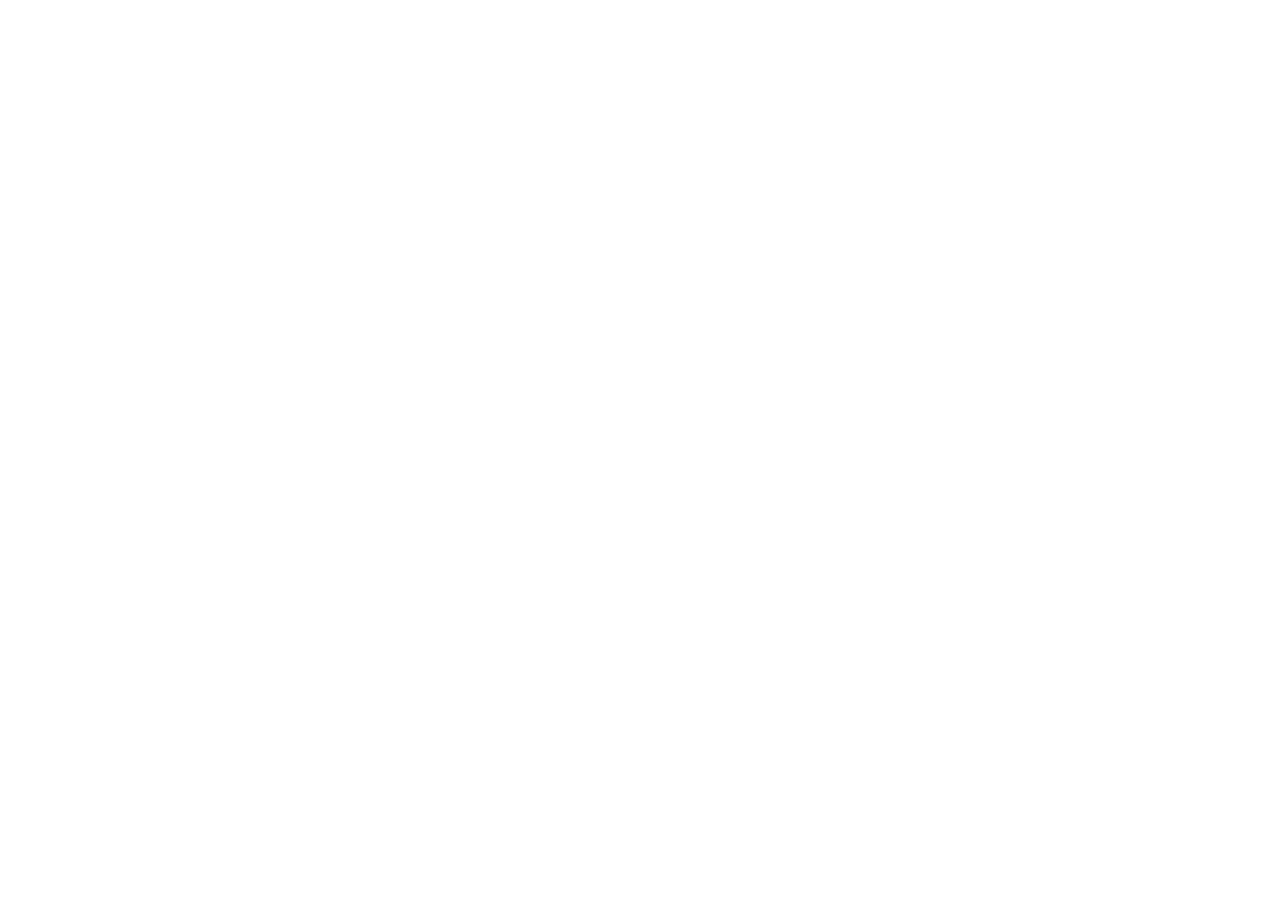
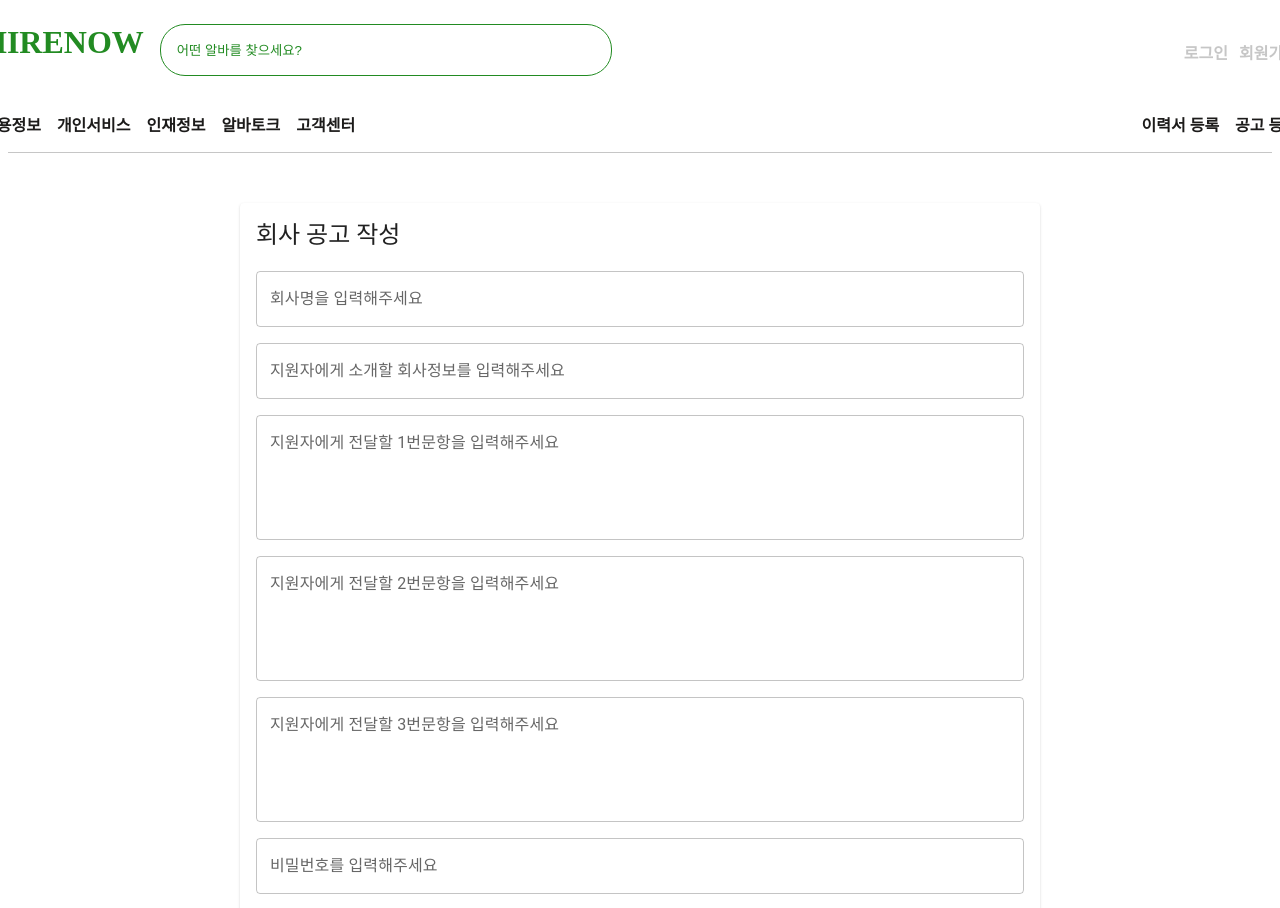
Before and after one commit to JangGusWjd/HireNow-HigherNow, a React (Create React App) app: page /job-post in a window 1280 px wide. Before the commit this address had no page. Shown: the top 908 px of the page. Before the commit the page ends 800 px from the top, so only its background shows below. Built offline with nearby package versions, Linux system fonts and the light colour scheme; the HTML template or start-up script is replaced by a standard one.

Commit message:
logo api 연결 & 공고 등록 추가

```diff
--- a/package.json
+++ b/package.json
@@ -3,6 +3,9 @@
   "version": "0.1.0",
   "private": true,
   "dependencies": {
+    "@emotion/react": "^11.11.1",
+    "@emotion/styled": "^11.11.0",
+    "@mui/material": "^5.13.7",
     "@testing-library/jest-dom": "^5.16.5",
     "@testing-library/react": "^13.4.0",
     "@testing-library/user-event": "^13.5.0",
--- a/src/App.js
+++ b/src/App.js
@@ -3,6 +3,7 @@ import HeaderApp from "./Header/HeaderApp";
 import MainApp from "./MainPage/MainApp";
 import DetailApp from "./DetailPage/DetailApp";
 import ApplyApp from "./ApplyPage/ApplyApp";
+import JobPostApp from "./JobPostPage/JobPostApp";
 
 function App() {
   return (
@@ -10,8 +11,9 @@ function App() {
       <Routes>
         <Route element={<HeaderApp />}>
           <Route path="/" element={<MainApp />} />
-          <Route path="/detail/:companyName" element={<DetailApp />} />
+          <Route path="/detail/:jobListId" element={<DetailApp />} />
           <Route path="/apply/:companyName" element={<ApplyApp />} />
+          <Route path="/job-post" element={<JobPostApp />} />
         </Route>
       </Routes>
     </div>
--- a/src/DetailPage/DetailApp.js
+++ b/src/DetailPage/DetailApp.js
@@ -1,6 +1,6 @@
 // 채용 공고 상세보기 페이지
-// import { useEffect, useState } from "react";
-// import axios from "axios";
+import { useEffect, useState } from "react";
+import axios from "axios";
 // import { useParams, useNavigate } from "react-router-dom";
 import { useParams } from "react-router-dom";
 import DetailPosting from "./DetailPosting";
@@ -9,31 +9,31 @@ import DetailQuestion from "./DetailQuestion";
 import "../style/DetailPage/DetailApp.scss";
 
 const DetailApp = () => {
-  const { companyName } = useParams();
-  // const [jobPosting, setJobPosting] = useState({});
+  const { jobListId } = useParams();
+  const [jobPosting, setJobPosting] = useState({});
   // const navigate = useNavigate();
 
-  // useEffect(() => {
-  //   fetchJobPostingData();
-  // }, []);
+  useEffect(() => {
+    fetchJobPostingData();
+  }, []);
 
-  // const fetchJobPostingData = async () => {
-  //   try {
-  //     const response = await axios.get(
-  //       `http://localhost:8080/recruit/${companyName}`
-  //     );
-  //     setJobPosting(response.data);
-  //   } catch (error) {
-  //     console.error("해당 채용 공고를 불러오는데 실패했습니다.", error);
-  //   }
-  // };
+  const fetchJobPostingData = async () => {
+    try {
+      const response = await axios.get(
+        `http://49.247.33.67:8080/recruit/${jobListId}`
+      );
+      setJobPosting(response.data);
+    } catch (error) {
+      console.error("해당 채용 공고를 불러오는데 실패했습니다.", error);
+    }
+  };
 
   // const handleApply = () => {
   //   navigate(`/apply/${companyName}`);
   // };
   return (
     <div className="detail-page-container">
-      <DetailPosting companyName={companyName} />
+      <DetailPosting companyName={jobPosting.companyInfo} />
       <DetailMap />
       <DetailQuestion />
       {/* <h3>회사 이름: {jobPosting.companyName}</h3>
--- a/src/Header/HeaderApp.js
+++ b/src/Header/HeaderApp.js
@@ -1,13 +1,28 @@
-import { Outlet } from "react-router-dom";
+import { Outlet, Link } from "react-router-dom";
 import "../style/Header/HeaderApp.scss";
+import styled from "styled-components";
 
 const HeaderApp = () => {
+  const Logo = styled(Link)`
+    text-decoration: none;
+  `;
+
+  const MenuLink = styled(Link)`
+    text-decoration: none;
+    color: #1c1b1a;
+
+    &:hover {
+      color: #228b22;
+    }
+  `;
   return (
     <div className="page-body">
       <header>
         <div className="header-top">
           <div className="header-logo">
-            <h1>HIRENOW</h1>
+            <Logo to="/">
+              <h1>HIRENOW</h1>
+            </Logo>
             <input type="text" placeholder="어떤 알바를 찾으세요?" />
           </div>
           <div className="header-login">
@@ -25,7 +40,9 @@ const HeaderApp = () => {
           </ul>
           <ul className="register-list">
             <li>이력서 등록</li>
-            <li>공고 등록</li>
+            <MenuLink to="/job-post">
+              <li>공고 등록</li>
+            </MenuLink>
           </ul>
         </div>
       </header>
--- /dev/null
+++ b/src/JobPostPage/JobPostApp.js
@@ -0,0 +1,165 @@
+import React, { useState } from "react";
+import {
+  TextField,
+  Button,
+  Grid,
+  Card,
+  CardContent,
+  Typography,
+} from "@mui/material";
+
+const JobPostApp = () => {
+  const [formData, setFormData] = useState({
+    companyName: "",
+    companyInfo: "",
+    question1: "",
+    question2: "",
+    question3: "",
+    password: "",
+    confirmPassword: "",
+    file: null,
+  });
+
+  const [passwordError, setPasswordError] = useState(false);
+
+  const handleChange = (e) => {
+    if (e.target.name === "file") {
+      setFormData({ ...formData, file: e.target.files[0] });
+    } else {
+      setFormData({ ...formData, [e.target.name]: e.target.value });
+    }
+  };
+
+  const handleSubmit = (e) => {
+    e.preventDefault();
+
+    if (formData.password !== formData.confirmPassword) {
+      setPasswordError(true);
+      return;
+    }
+
+    const data = new FormData();
+    Object.entries(formData).forEach(([key, value]) => {
+      if (key !== "confirmPassword") {
+        data.append(key, value);
+      }
+    });
+
+    fetch("http://49.247.33.67:8080/recruit", {
+      method: "POST",
+      body: data,
+    })
+      .then((response) => response.json())
+      .then((data) => {
+        console.log("전송 완료:", data);
+        alert("전송이 성공적으로 완료되었습니다.");
+      })
+      .catch((error) => {
+        console.error("오류 발생:", error);
+        alert("전송 중 오류가 발생했습니다.");
+      });
+  };
+
+  return (
+    <Card style={{ maxWidth: 800, margin: "0 auto", marginTop: 50 }}>
+      <CardContent>
+        <Typography variant="h5" component="div" style={{ marginBottom: 20 }}>
+          회사 공고 작성
+        </Typography>
+        <form onSubmit={handleSubmit}>
+          <Grid container spacing={2}>
+            <Grid item xs={12}>
+              <TextField
+                fullWidth
+                label="회사명을 입력해주세요"
+                name="companyName"
+                value={formData.companyName}
+                onChange={handleChange}
+              />
+            </Grid>
+            <Grid item xs={12}>
+              <TextField
+                fullWidth
+                label="지원자에게 소개할 회사정보를 입력해주세요"
+                name="companyInfo"
+                value={formData.companyInfo}
+                onChange={handleChange}
+              />
+            </Grid>
+            <Grid item xs={12}>
+              <TextField
+                fullWidth
+                multiline
+                rows={4}
+                label="지원자에게 전달할 1번문항을 입력해주세요"
+                name="question1"
+                value={formData.question1}
+                onChange={handleChange}
+              />
+            </Grid>
+            <Grid item xs={12}>
+              <TextField
+                fullWidth
+                multiline
+                rows={4}
+                label="지원자에게 전달할 2번문항을 입력해주세요"
+                name="question2"
+                value={formData.question2}
+                onChange={handleChange}
+              />
+            </Grid>
+            <Grid item xs={12}>
+              <TextField
+                fullWidth
+                multiline
+                rows={4}
+                label="지원자에게 전달할 3번문항을 입력해주세요"
+                name="question3"
+                value={formData.question3}
+                onChange={handleChange}
+              />
+            </Grid>
+            <Grid item xs={12}>
+              <TextField
+                fullWidth
+                type="password"
+                label="비밀번호를 입력해주세요"
+                name="password"
+                value={formData.password}
+                onChange={handleChange}
+                error={passwordError}
+                helperText={passwordError && "비밀번호가 일치하지 않습니다."}
+              />
+            </Grid>
+            <Grid item xs={12}>
+              <TextField
+                fullWidth
+                type="password"
+                label="비밀번호 확인"
+                name="confirmPassword"
+                value={formData.confirmPassword}
+                onChange={handleChange}
+                error={passwordError}
+              />
+            </Grid>
+            <Grid item xs={12}>
+              <input type="file" name="file" onChange={handleChange} />
+            </Grid>
+            <Grid item xs={12}>
+              <Button
+                variant="contained"
+                color="primary"
+                type="submit"
+                fullWidth
+              >
+                Submit
+              </Button>
+            </Grid>
+          </Grid>
+        </form>
+      </CardContent>
+    </Card>
+  );
+};
+
+export default JobPostApp;
--- a/src/MainPage/AlbaZip.js
+++ b/src/MainPage/AlbaZip.js
@@ -3,41 +3,6 @@ import "../style/MainPage/AlbaZip.scss";
 import { useEffect, useState } from "react";
 import { useNavigate } from "react-router-dom";
 import axios from "axios";
-
-// const jobData = [
-//   {
-//     id: 1,
-//     companyName: "쿠팡",
-//     jobTitle: "공고 제목1",
-//     logoImage:
-//       "https://encrypted-tbn0.gstatic.com/images?q=tbn:ANd9GcSgZOKF-YHVHafbP3gfaCVRUP4HkwnS6IccH2P20IPu&s",
-//   },
-//   {
-//     id: 2,
-//     companyName: "카카오톡",
-//     jobTitle: "공고 제목 2",
-//     logoImage:
-//       "https://play-lh.googleusercontent.com/Ob9Ys8yKMeyKzZvl3cB9JNSTui1lJwjSKD60IVYnlvU2DsahysGENJE-txiRIW9_72Vd",
-//   },
-//   {
-//     id: 3,
-//     companyName: "배달의 민족",
-//     jobTitle: "공고 제목 3",
-//     logoImage: "https://woowahan-cdn.woowahan.com/static/image/share_kor.jpg",
-//   },
-//   {
-//     id: 4,
-//     companyName: "네이버",
-//     jobTitle: "공고 제목 3",
-//     logoImage: "https://www.navercorp.com/img/ko/og/logo.png",
-//   },
-//   {
-//     id: 5,
-//     companyName: "네이버",
-//     jobTitle: "공고 제목 3",
-//     logoImage: "https://www.navercorp.com/img/ko/og/logo.png",
-//   },
-// ];
 
 const AlbaZip = () => {
   const AlbaContainer = styled.div`
@@ -52,6 +17,7 @@ const AlbaZip = () => {
   `;
 
   const [jobPostings, setJobPostings] = useState([]);
+  // const [jobLogos, setJobLogos] = useState([]);
   const navigate = useNavigate();
   useEffect(() => {
     fetchJobPostings();
@@ -61,14 +27,35 @@ const AlbaZip = () => {
     try {
       const response = await axios.get("http://49.247.33.67:8080/recruit");
       setJobPostings(response.data);
+      fetchJobLogo(response.data);
     } catch (error) {
       console.error("채용 공고를 가져오는데 실패했습니다.", error);
     }
   };
 
-  const handleJobPostingClick = (companyName) => {
+  const handleJobPostingClick = (jobListId) => {
     // 채용 공고 상세보기로 이동
-    navigate(`/detail/${companyName}`);
+    navigate(`/detail/${jobListId}`);
+  };
+
+  const fetchJobLogo = async (jobPostings) => {
+    try {
+      const logoPromises = jobPostings.map(async (job) => {
+        const response = await axios.get(
+          `http://49.247.33.67:8080/logo/${job.jobListId}`,
+          {
+            responseType: "blob",
+          }
+        );
+        const logoBlob = response.data;
+        const imageUrl = URL.createObjectURL(logoBlob);
+        return { ...job, logoUrl: imageUrl }; // 로고 이미지 URL을 채용 공고 객체에 추가
+      });
+      const jobPostingsWithLogo = await Promise.all(logoPromises);
+      setJobPostings(jobPostingsWithLogo);
+    } catch (error) {
+      console.error("로고 이미지를 가져오는 중 오류가 발생했습니다:", error);
+    }
   };
 
   return (
@@ -79,9 +66,14 @@ const AlbaZip = () => {
           <div
             key={jobPosting.jobListId}
             className="alba-list"
-            onClick={() => handleJobPostingClick(jobPosting.companyName)}
+            onClick={() => handleJobPostingClick(jobPosting.jobListId)}
           >
             <h3>{jobPosting.companyName}</h3>
+            {jobPosting.logoUrl ? (
+              <img src={jobPosting.logoUrl} alt="logo" />
+            ) : (
+              <p>로고 이미지를 불러오는 중입니다...</p>
+            )}
             {/* <p>{jobPosting.companyInfo}</p> */}
           </div>
         ))}
--- a/src/style/MainPage/AlbaZip.scss
+++ b/src/style/MainPage/AlbaZip.scss
@@ -18,10 +18,10 @@
     align-items: center;
     padding-top: 1rem;
 
-    // img {
-    //   width: 250px;
-    //   height: 100px;
-    // }
+    img {
+      width: 250px;
+      height: 100px;
+    }
 
     h2 {
       margin: 0;
```
Also changed, not shown: 1 other file (tests, documents, lock files or other folders).
